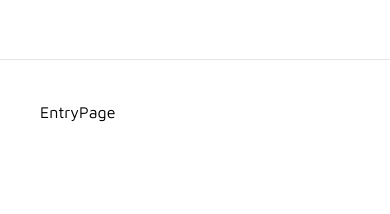
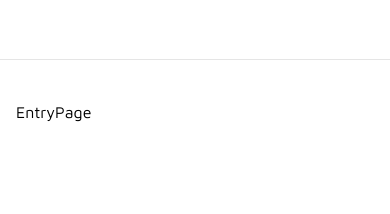
Before and after one commit to heliosbayma/moodpulse, a Next.js app: page /journal/1 in a window 390 px wide. Shown: the top 214 px of the page. Built offline with nearby package versions, Linux system fonts and the light colour scheme.

Commit message:
[dashboard] changes px on mobile from 2.5rem to 1rem

```diff
--- a/src/app/(dashboard)/layout.tsx
+++ b/src/app/(dashboard)/layout.tsx
@@ -13,7 +13,7 @@ const DashboardLayout: FC<DashboardLayoutProps> = ({ children }) => {
           <UserButton />
         </div>
       </header>
-      <article className="max-w-screen-2k m-auto flex flex-col p-10">
+      <article className="max-w-screen-2k m-auto flex flex-col px-4 py-10 md:px-10">
         {children}
       </article>
     </main>
--- a/src/components/FixedBottomBar/index.tsx
+++ b/src/components/FixedBottomBar/index.tsx
@@ -7,7 +7,7 @@ interface FixedBottomBarProps {
 const FixedBottomBar: FC<FixedBottomBarProps> = ({ children }) => {
   return (
     <div className="fixed bottom-0 left-0 z-10 flex h-fit w-full justify-center bg-background-primary py-3">
-      <div className="flex w-[calc(100%-5rem)]">{children}</div>
+      <div className="flex w-[calc(100%-2rem)]">{children}</div>
     </div>
   )
 }
```
